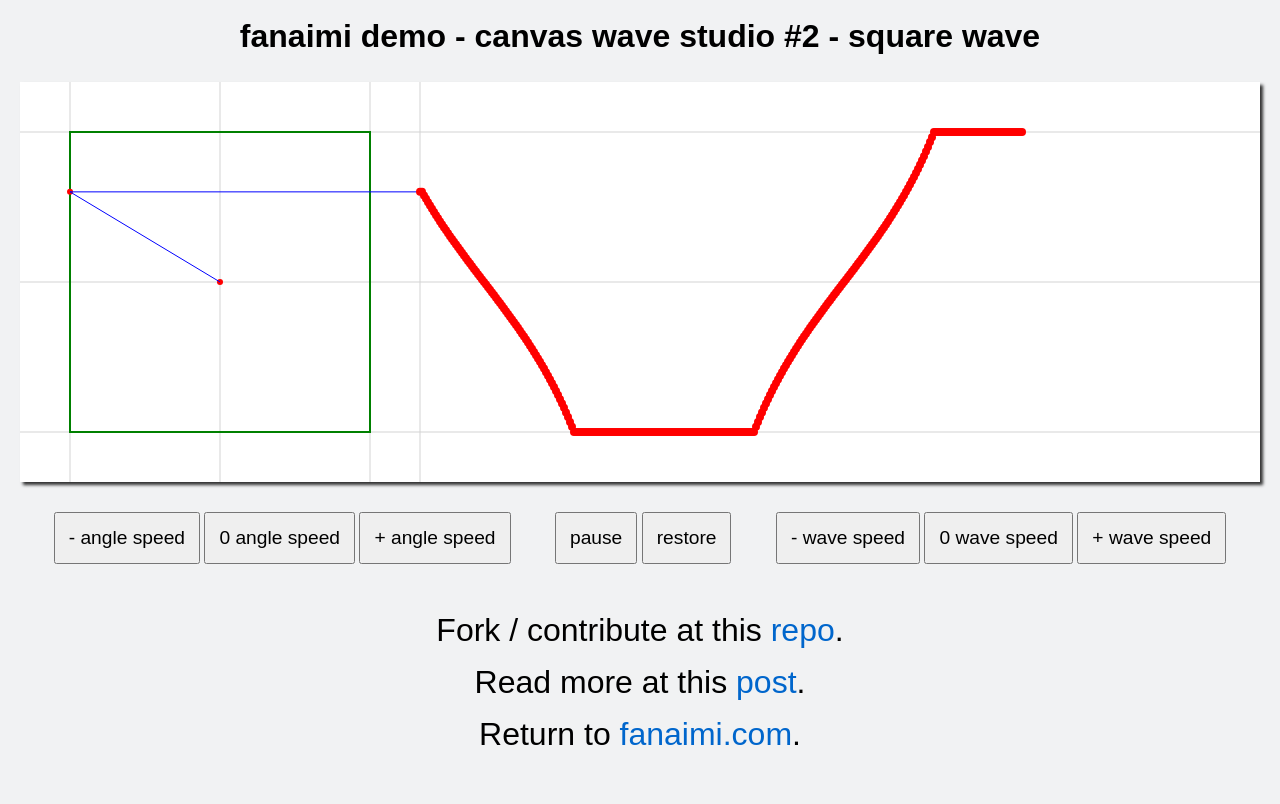
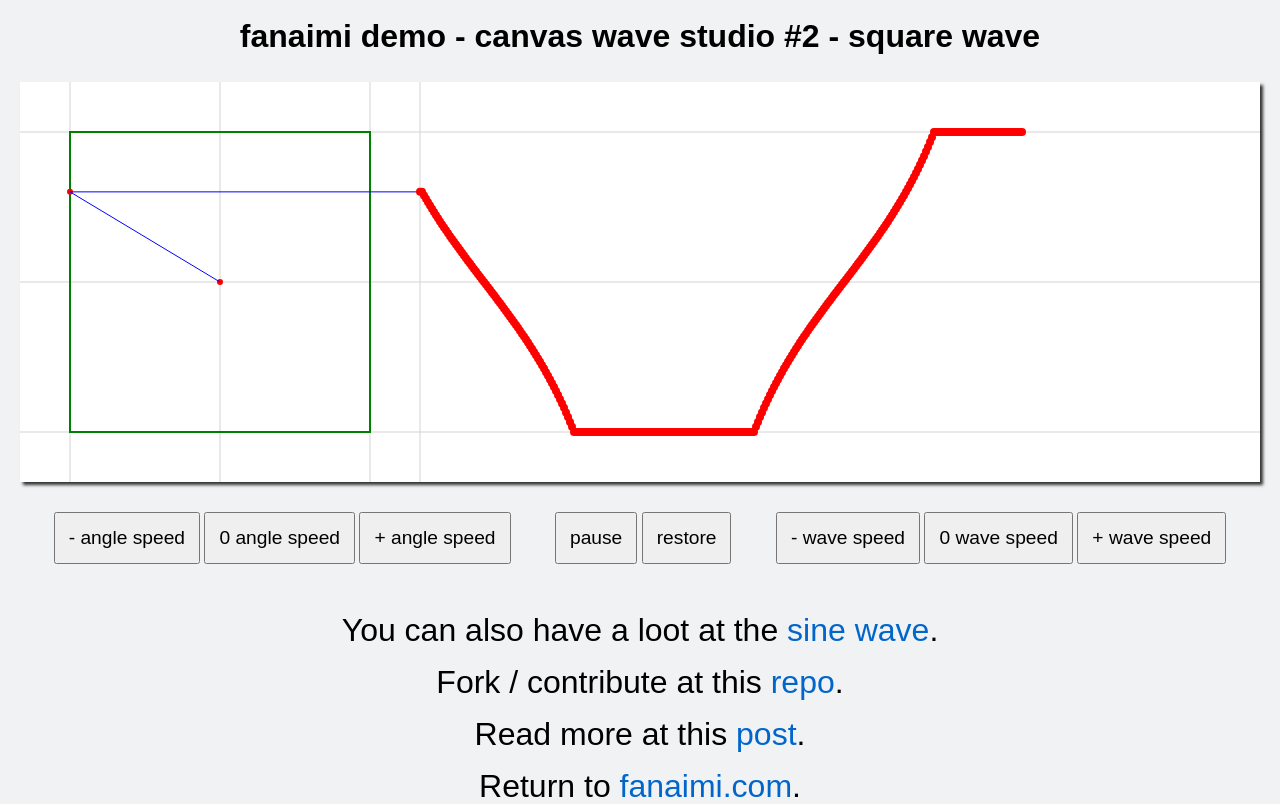
Before and after one commit to fanaimi/canvas_square_wave, a website: page index.html in a window 1280 px wide. Drawn offline with Linux system fonts and the light colour scheme.

Commit message:
added link to part I

```diff
--- a/index.html
+++ b/index.html
@@ -24,6 +24,8 @@
         <button type="button" id="pauseGridBtn"> 0 wave speed</button>
         <button type="button" id="fastGridBtn"> + wave speed</button>
     </p>
+    <p class="textPar">You can also have a loot at the <a href="http://fanaimi.com/demos/canvas_sine_wave/"
+            >sine wave</a>.</p>
     <p class="textPar">Fork / contribute at this <a href="https://github.com/fanaimi/canvas_square_wave"
                                                     target="_blank">repo</a>.</p>
     <p class="textPar">Read more at this <a href="http://www.fanaimi.com/blog/canvas-trigonometry-waves-2-square-wave/">post</a>.</p>
```
